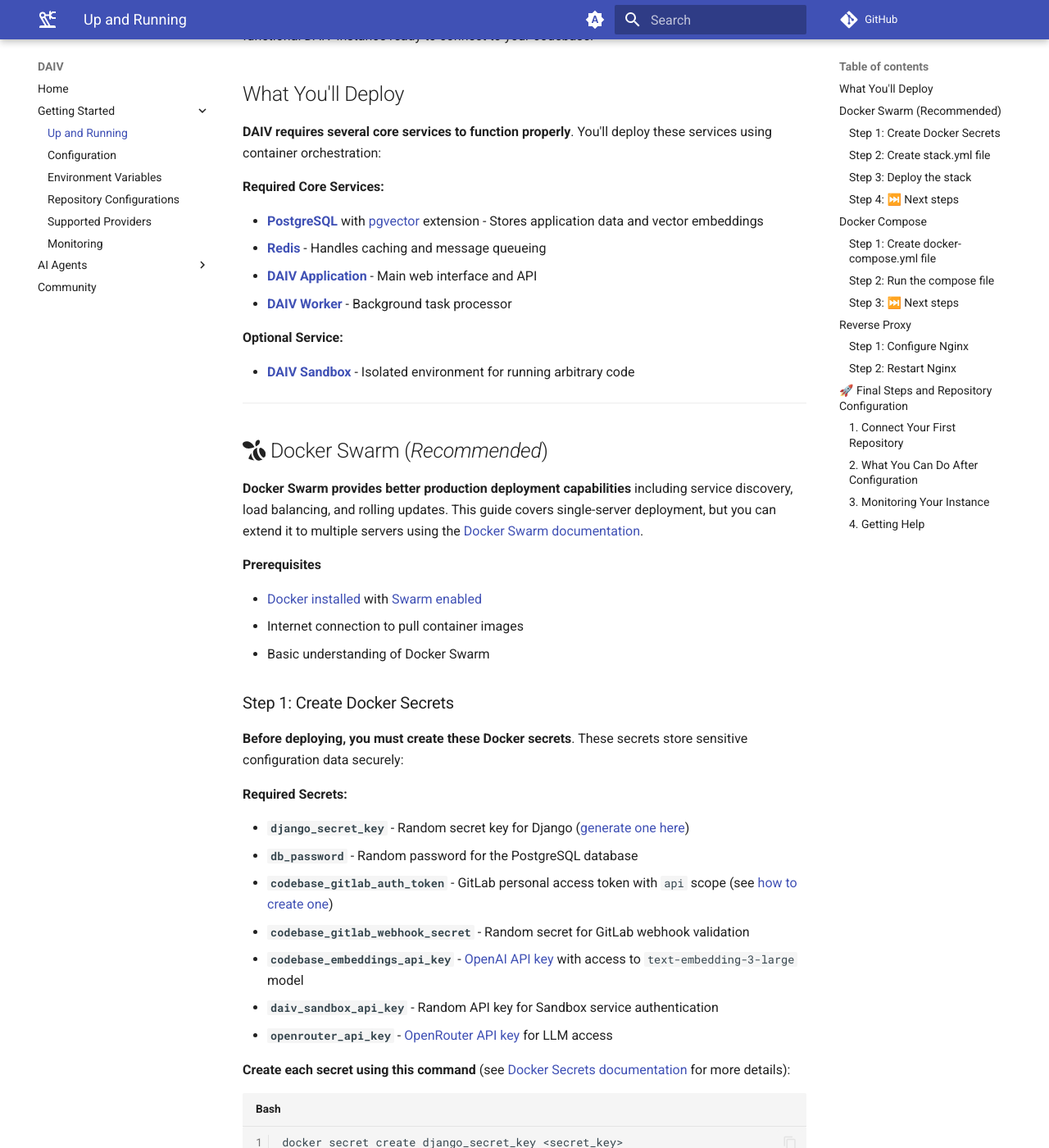
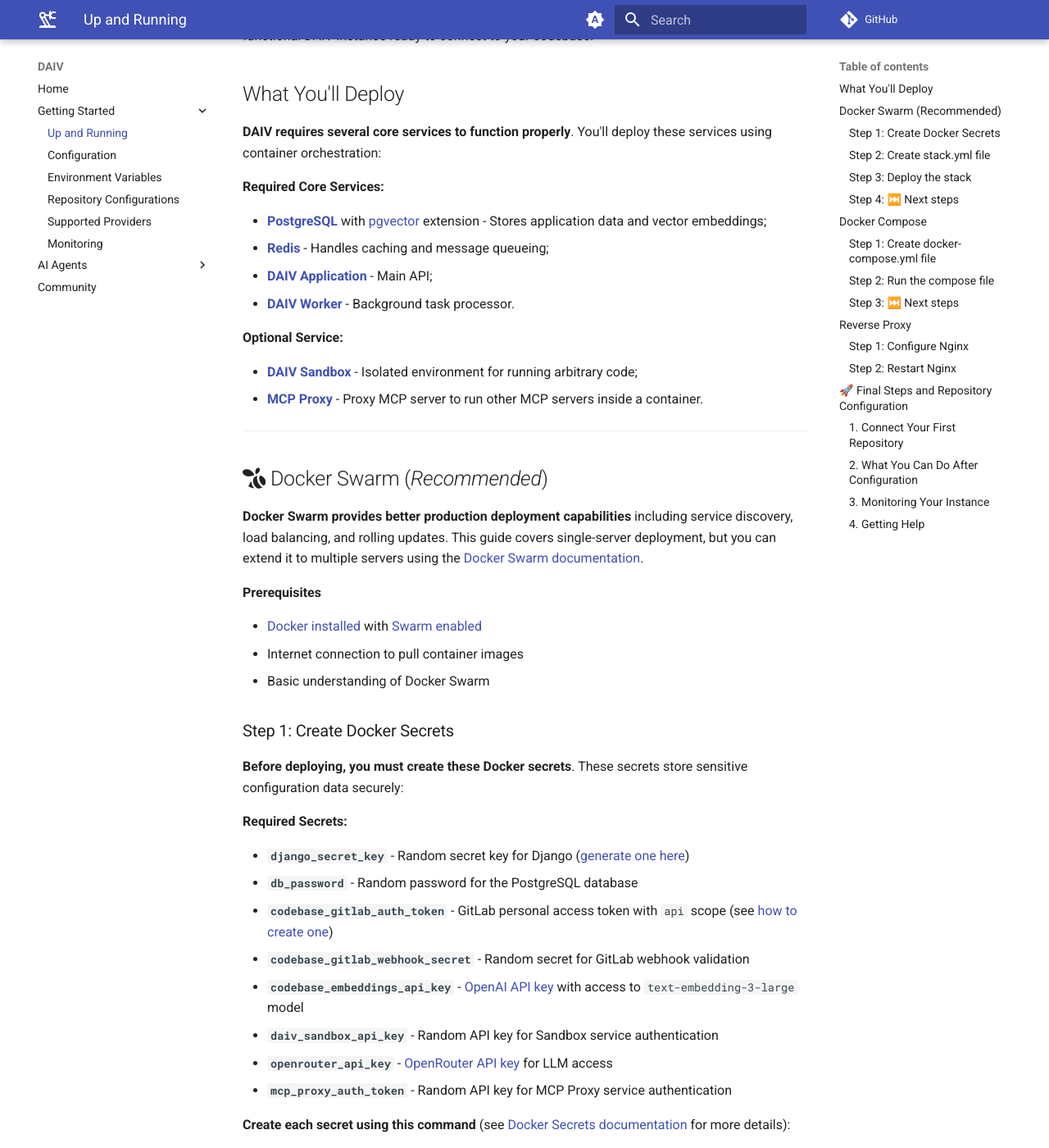
Before and after one commit to E1i2e1122/daiv, an MkDocs documentation site: the page built from docs/getting-started/up-and-running.md, in a window 1280 px wide and 1400 px high, scrolled down 265 px. Shown: the whole window at 82% size. Built offline with MkDocs 1.6.1 and Material for MkDocs 9.7.7, drawn with Linux system fonts in a browser that asks for light colours; comment, search, counter and statistics services are not loaded; the version menu is left out; some of the changed text lies outside the part shown.

Commit message:
Added deployment documentation for MCP proxy. (#423)
* Added deployment documentation for MCP proxy.

* Fixed thinking logic for opentourer.

* Minor fixes.

```diff
--- a/docs/getting-started/up-and-running.md
+++ b/docs/getting-started/up-and-running.md
@@ -8,14 +8,15 @@ This guide walks you through deploying DAIV using Docker Swarm or Docker Compose
 
 **Required Core Services:**
 
- * **[PostgreSQL](https://www.postgresql.org/)** with [pgvector](https://github.com/pgvector/pgvector) extension - Stores application data and vector embeddings
- * **[Redis](https://redis.io/)** - Handles caching and message queueing
- * **[DAIV Application](https://github.com/srtab/daiv)** - Main web interface and API
- * **[DAIV Worker](https://docs.celeryq.dev/)** - Background task processor
+ * **[PostgreSQL](https://www.postgresql.org/)** with [pgvector](https://github.com/pgvector/pgvector) extension - Stores application data and vector embeddings;
+ * **[Redis](https://redis.io/)** - Handles caching and message queueing;
+ * **[DAIV Application](https://github.com/srtab/daiv)** - Main API;
+ * **[DAIV Worker](https://docs.celeryq.dev/)** - Background task processor.
 
 **Optional Service:**
 
- * **[DAIV Sandbox](https://github.com/srtab/daiv-sandbox)** - Isolated environment for running arbitrary code
+ * **[DAIV Sandbox](https://github.com/srtab/daiv-sandbox)** - Isolated environment for running arbitrary code;
+ * **[MCP Proxy](https://github.com/TBXark/mcp-proxy/)** - Proxy MCP server to run other MCP servers inside a container.
 
 ---
 
@@ -42,6 +43,7 @@ This guide walks you through deploying DAIV using Docker Swarm or Docker Compose
 * **`codebase_embeddings_api_key`** - [OpenAI API key](https://platform.openai.com/api-keys) with access to `text-embedding-3-large` model
 * **`daiv_sandbox_api_key`** - Random API key for Sandbox service authentication
 * **`openrouter_api_key`** - [OpenRouter API key](https://openrouter.ai/settings/keys) for LLM access
+* **`mcp_proxy_auth_token`** - Random API key for MCP Proxy service authentication
 
 **Create each secret using this command** (see [Docker Secrets documentation](https://docs.docker.com/reference/cli/docker/secret/create/) for more details):
 
@@ -146,6 +148,7 @@ services:
       - codebase_embeddings_api_key
       - daiv_sandbox_api_key
       - openrouter_api_key
+      - mcp_proxy_auth_token
     networks:
       - internal
       - external
@@ -154,6 +157,7 @@ services:
     volumes:
       - tantivy-volume:/home/daiv/data/tantivy_index_v1
       - embeddings-volume:/home/daiv/data/embeddings
+      - mcp-proxy-volume:/home/daiv/data/mcp-proxy
     deploy:
       <<: *deploy_defaults
 
@@ -171,11 +175,13 @@ services:
       - codebase_embeddings_api_key
       - daiv_sandbox_api_key
       - openrouter_api_key
+      - mcp_proxy_auth_token
     networks:
       - internal
     volumes:
       - tantivy-volume:/home/daiv/data/tantivy_index_v1
       - embeddings-volume:/home/daiv/data/embeddings
+      - mcp-proxy-volume:/home/daiv/data/mcp-proxy
     healthcheck:
       test: celery -A daiv inspect ping
       interval: 10s
@@ -196,6 +202,16 @@ services:
     deploy:
       <<: *deploy_defaults
 
+  mcp-proxy:
+    image: ghcr.io/tbxark/mcp-proxy:latest
+    networks:
+      - internal
+    volumes:
+      - mcp-proxy-volume:/config
+    deploy:
+      <<: *deploy_defaults
+
+
 networks:
   internal:
     driver: overlay
@@ -312,18 +332,12 @@ x-app-defaults: &x_app_default
     OPENROUTER_API_KEY: openrouter-api-key (8)
     # Sandbox settings
     DAIV_SANDBOX_API_KEY: daiv-sandbox-api-key (9)
+    # MCP Proxy settings
+    MCP_PROXY_AUTH_TOKEN: mcp-proxy-auth-token (13)
   volumes:
     - tantivy-volume:/home/app/data/tantivy_index_v1
     - embeddings-volume:/home/app/data/embeddings
-  depends_on:
-    db:
-      condition: service_healthy
-      restart: true
-    redis:
-      condition: service_healthy
-      restart: true
-    sandbox:
-      condition: service_healthy
+    - mcp-proxy-volume:/home/app/data/mcp-proxy
 
 services:
   db:
@@ -365,6 +379,15 @@ services:
     command: sh /home/app/docker/start-app
     ports:
       - "8000:8000"
+    depends_on:
+      db:
+        condition: service_healthy
+        restart: true
+      redis:
+        condition: service_healthy
+        restart: true
+      sandbox:
+        condition: service_healthy
 
   worker:
     <<: *x_app_default
@@ -373,6 +396,10 @@ services:
     environment:
       C_FORCE_ROOT: true
     ports: []
+    depends_on:
+      app:
+        condition: service_healthy
+        restart: true
 
   sandbox:
     image: ghcr.io/srtab/daiv-sandbox:latest
@@ -384,6 +411,19 @@ services:
       - /var/run/docker.sock:/var/run/docker.sock
       - $HOME/.docker/config.json:/home/app/.docker/config.json
 
+  mcp-proxy:
+    image: ghcr.io/tbxark/mcp-proxy:latest
+    restart: unless-stopped
+    container_name: daiv-mcp-proxy
+    volumes:
+      - mcp-proxy-volume:/config
+    ports:
+      - "9090:9090"
+    depends_on:
+      app:
+        condition: service_healthy
+        restart: true
+
 volumes:
   db-volume:
     driver: local
@@ -410,6 +451,7 @@ volumes:
 10.  **Use the same password** as defined in annotation 3
 11.  **Use the same API key** as defined in annotation 9
 12.  **Include the full URL with schema** (e.g., `https://your-hostname.com`)
+13.  **Generate a random API key** for MCP Proxy service authentication
 
 ### Step 2: Run the compose file
 
```
Also changed, not shown: other parts of docs/getting-started/up-and-running.md (+6 -1 lines), CHANGELOG.md (+14 -0 lines), docs/ai-agents/mcp-tools.md (+5 -34 lines), 13 other files.
